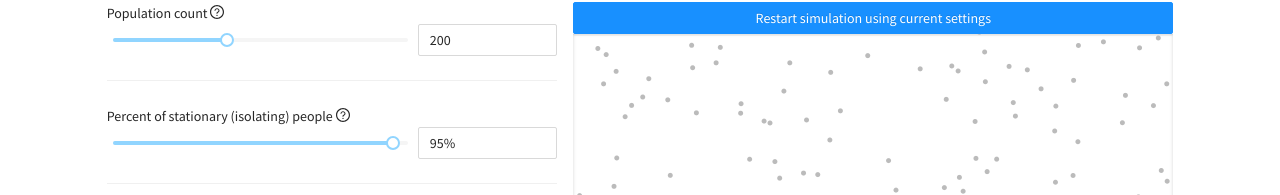
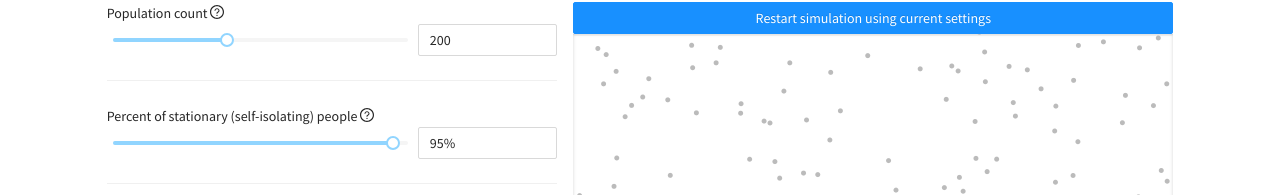
Before and after one commit to hzub/infection-simulator, a React (Create React App) app: page / in a window 1280 px wide. Shown: the part 382-577 px from the top of the page. Built offline with nearby package versions, Linux system fonts and the light colour scheme.

Commit message:
Copy fix

```diff
--- a/src/App.tsx
+++ b/src/App.tsx
@@ -180,7 +180,7 @@ function App() {
       <Divider />
       <div>
         <div>
-          Percent of stationary (isolating) people{" "}
+          Percent of stationary (self-isolating) people{" "}
           <Tooltip
             overlay={`This percentage of people will not move in your population. They can be "visited" by other persons, but will remain stationary.`}
           >
```
